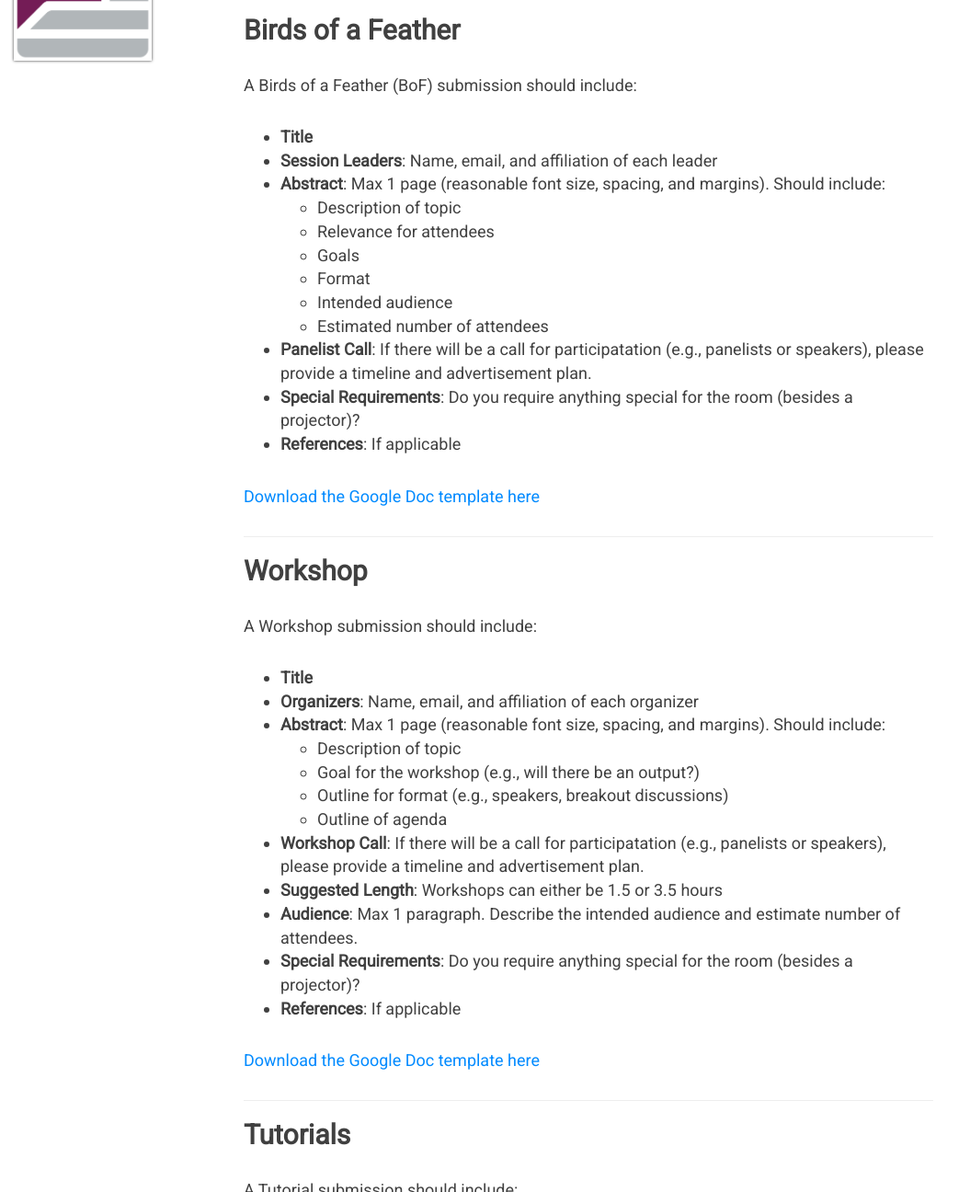
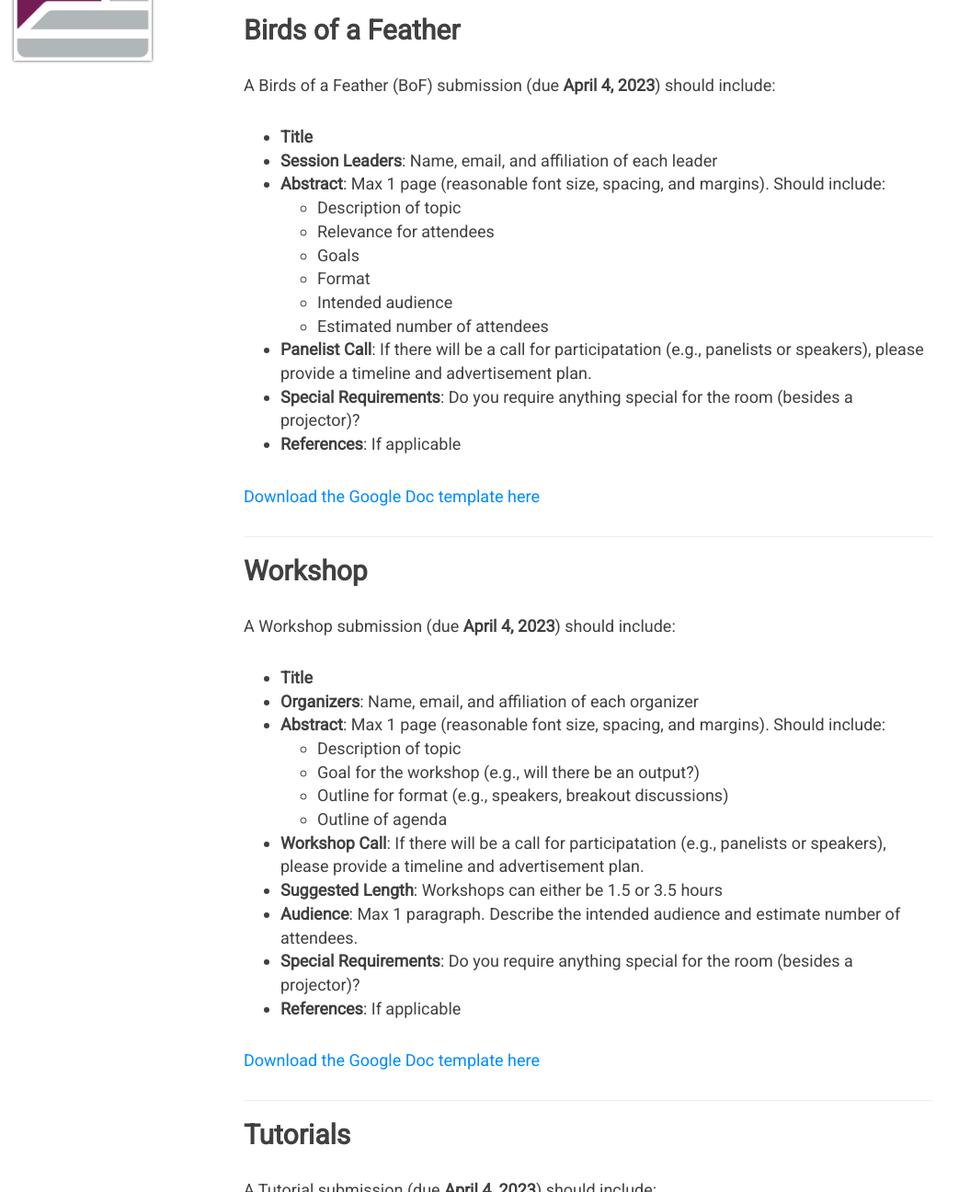
Before and after one commit to USRSE/usrse23, a Jekyll site: the page built from pages/templates.md, in a window 1280 px wide and 1400 px high, cut to the strip 104-1400 px from the top of the window. Shown: the whole strip at 92% size, without its empty margins (0-1055 px from the left). Built offline with Jekyll 4.4.1, drawn with Linux system fonts in a browser that asks for light colours; nearby versions of some CDN libraries; some of the changed text lies outside the part shown.

Commit message:
Add due dates to template page

```diff
--- a/pages/templates.md
+++ b/pages/templates.md
@@ -6,7 +6,7 @@
 
 ## Birds of a Feather
 
-A Birds of a Feather (BoF) submission should include:
+A Birds of a Feather (BoF) submission (due **April 4, 2023**) should include:
 
 - **Title**
 - **Session Leaders**: Name, email, and affiliation of each leader
@@ -27,7 +27,7 @@
 
 ## Workshop
 
-A Workshop submission should include:
+A Workshop submission (due **April 4, 2023**) should include:
 
 - **Title**
 - **Organizers**: Name, email, and affiliation of each organizer
@@ -48,7 +48,7 @@
 
 ## Tutorials
 
-A Tutorial submission should include:
+A Tutorial submission (due **April 4, 2023**) should include:
 
 - **Title**
 - **Presenters**: Name, email, and affiliation of each presenter
```
